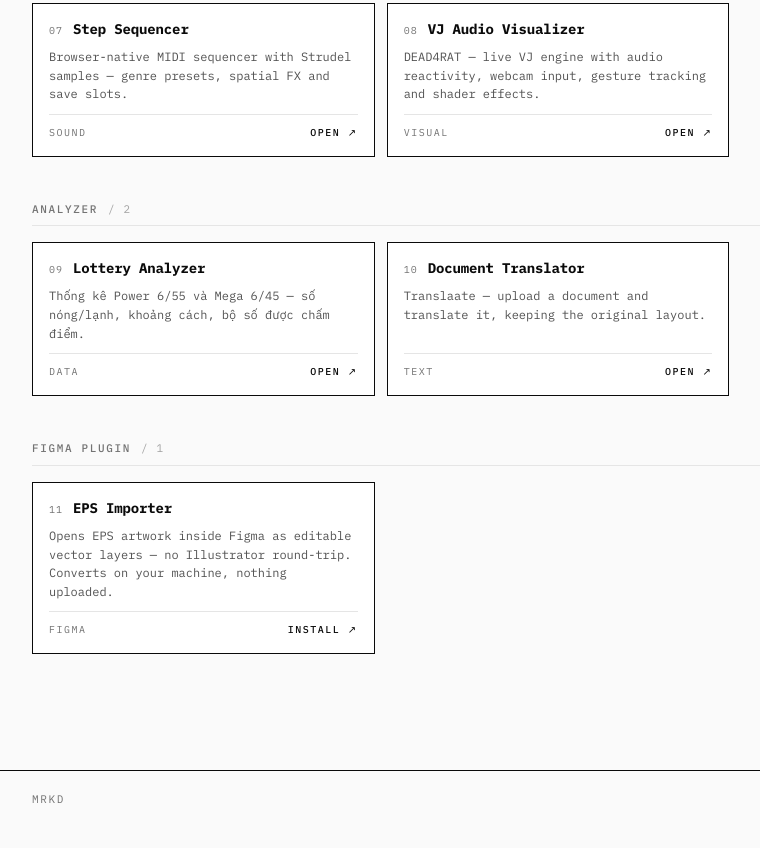
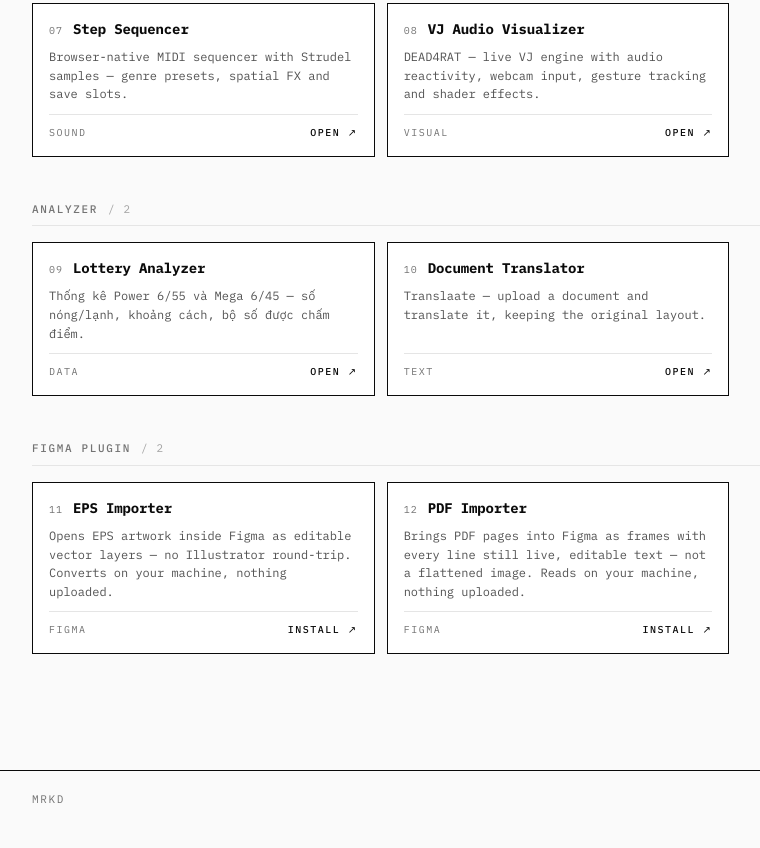
Before and after one commit to markdo27/markdo27.github.io, a plain HTML site: page index.html in a window 1280 px wide. Shown: the part 924-1772 px from the top of the page, without its empty margins (82-842 px from the left). Drawn offline with Linux system fonts and the light colour scheme.

Commit message:
Add PDF Importer to the Figma Plugin section
Second plugin card, linking to the Figma Community listing. Uses the
canonical slugged URL so the link does not take a redirect hop.

Co-Authored-By: Claude Opus 5 <noreply@anthropic.com>

```diff
--- a/index.html
+++ b/index.html
@@ -290,13 +290,19 @@ footer{
   <section class="section">
     <div class="section-head">
       <h2>Figma Plugin</h2>
-      <span class="section-count">/ 1</span>
+      <span class="section-count">/ 2</span>
     </div>
     <div class="grid">
 
       <a class="card" href="https://www.figma.com/community/plugin/1672276000158452389/eps-importer">
         <div class="card-top"><span class="card-idx">11</span><span class="card-name">EPS Importer</span></div>
         <p class="card-desc">Opens EPS artwork inside Figma as editable vector layers — no Illustrator round-trip. Converts on your machine, nothing uploaded.</p>
+        <div class="card-foot"><span class="tag">Figma</span><span class="card-go">Install ↗</span></div>
+      </a>
+
+      <a class="card" href="https://www.figma.com/community/plugin/1673270708025158573/free-pdf-importer">
+        <div class="card-top"><span class="card-idx">12</span><span class="card-name">PDF Importer</span></div>
+        <p class="card-desc">Brings PDF pages into Figma as frames with every line still live, editable text — not a flattened image. Reads on your machine, nothing uploaded.</p>
         <div class="card-foot"><span class="tag">Figma</span><span class="card-go">Install ↗</span></div>
       </a>
 
```
